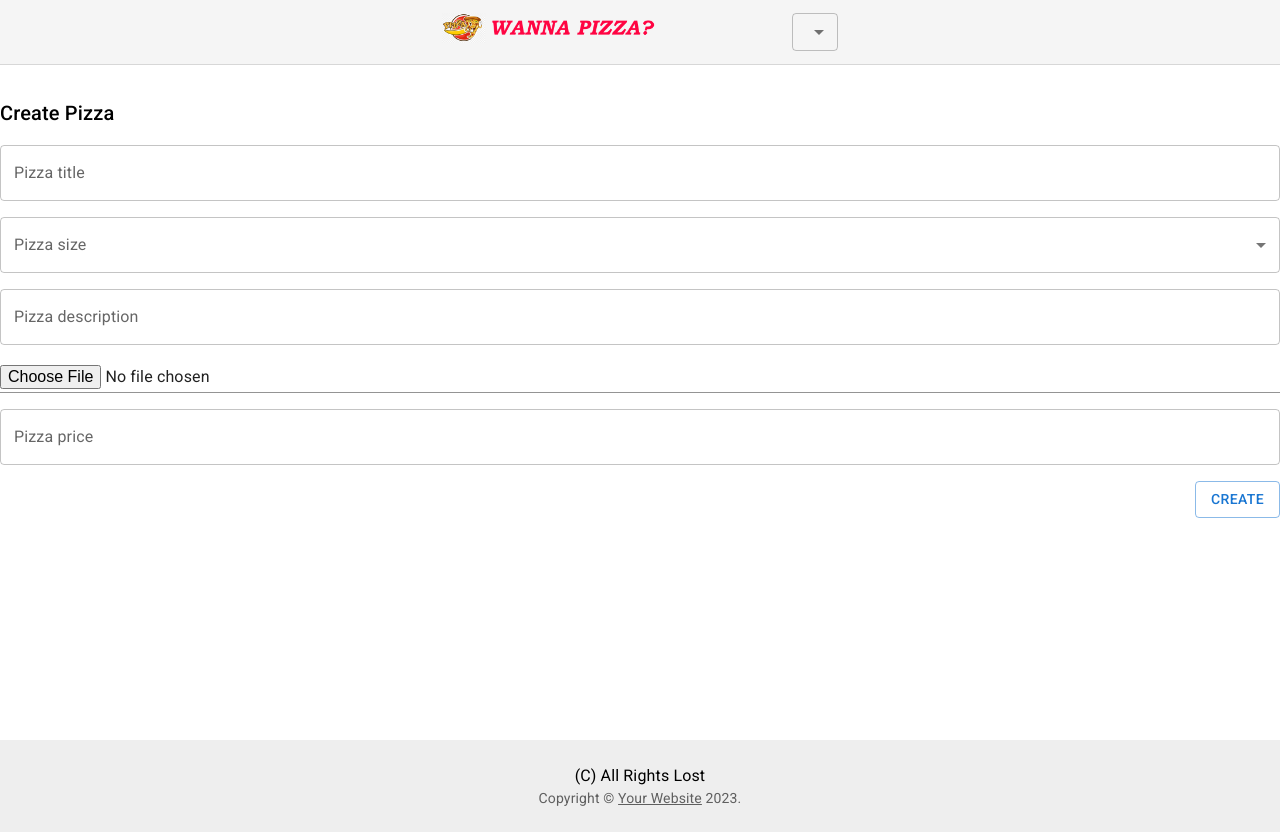
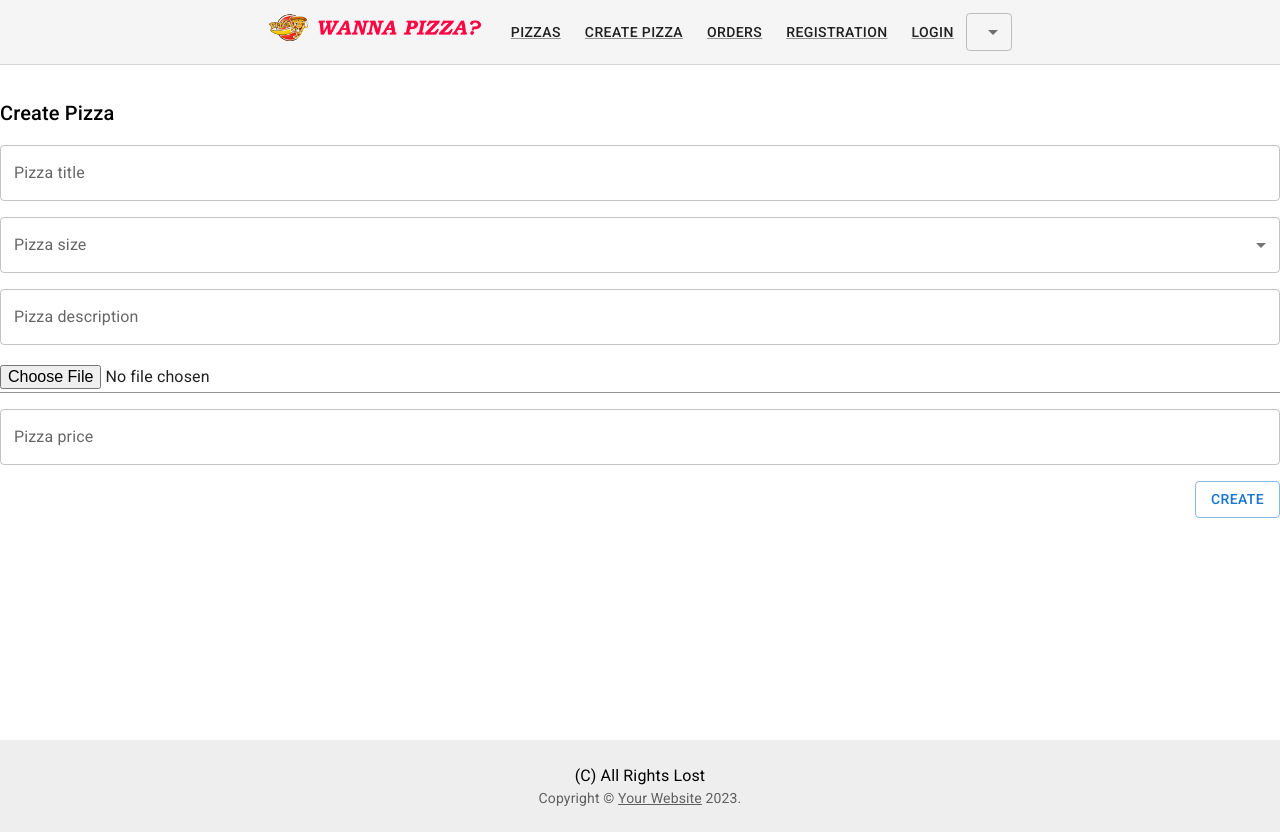
Before and after one commit to gamblerLt/pizza-3, a React (Create React App) app in the folder pizza-ui/: page /pizzas/create in a window 1280 px wide. Built offline with nearby package versions, Linux system fonts and the light colour scheme.

Commit message:
translation ok home

```diff
--- a/pizza-ui/src/components/header/Header.js
+++ b/pizza-ui/src/components/header/Header.js
@@ -30,13 +30,17 @@ const Header = () => {
                 <nav>
 
 
-                    <MenuItem path="/" value={t('pizzas')}/>
+                  {/*  <MenuItem path="/" value={t('pizzas')}/>
                     <MenuItem path="/pizzas/create" value={t('create.pizza')}/>
                     <MenuItem path="/orders" value={t('orders')}/>
                     <MenuItem path="/users/registration" value={t('create.user')}/>
-                    <MenuItem path="/users/login" value={t('login')}/>
+                    <MenuItem path="/users/login" value={t('login')}/>*/}
 
-
+                    <MenuItem path="/" name={t("pizzas")} />
+                    <MenuItem path="/pizzas/create" name={t("create.pizza")} />
+                    <MenuItem path="/orders" name={t("orders")} />
+                    <MenuItem path="/users/registration" name={t("create.user")} />
+                    <MenuItem path="/users/login" name={t("login")} />
 
                     {/*<Link variant="button" color="text.primary" href="#" sx={{ my: 1, mx: 1.5 }}>
                         Our Pizzas
--- a/pizza-ui/src/components/page/PizzaDetailPage.js
+++ b/pizza-ui/src/components/page/PizzaDetailPage.js
@@ -3,8 +3,12 @@ import { Button, CircularProgress, Grid, Typography, Paper, ImageListItem, Input
 import { useParams } from "react-router-dom";
 import { getPizzaById, updatePizza, deletePizza } from "../api/pizzaApi";
 import DeletePizza from "../DeletePizza";
+//import {useTranslation} from "react-i18next";
+
 
 const PizzaDetailPage = (props) => {
+    //vertimas
+   //  const {t} useTranslation();
     const { id } = useParams();
     const [loading, setLoading] = useState(true);
     const [pizza, setPizza] = useState({});
--- a/pizza-ui/src/i18n/i18n.js
+++ b/pizza-ui/src/i18n/i18n.js
@@ -1,6 +1,6 @@
-import i18n from "i18next";
+ import i18n from "i18next";
 import {initReactI18next} from "react-i18next";
-import en from "./translations/en.json";
+import en from "./translations/en.json"
 import lt from "./translations/lt.json";
 import languageDetector from "i18next-browser-languagedetector";
 
```
